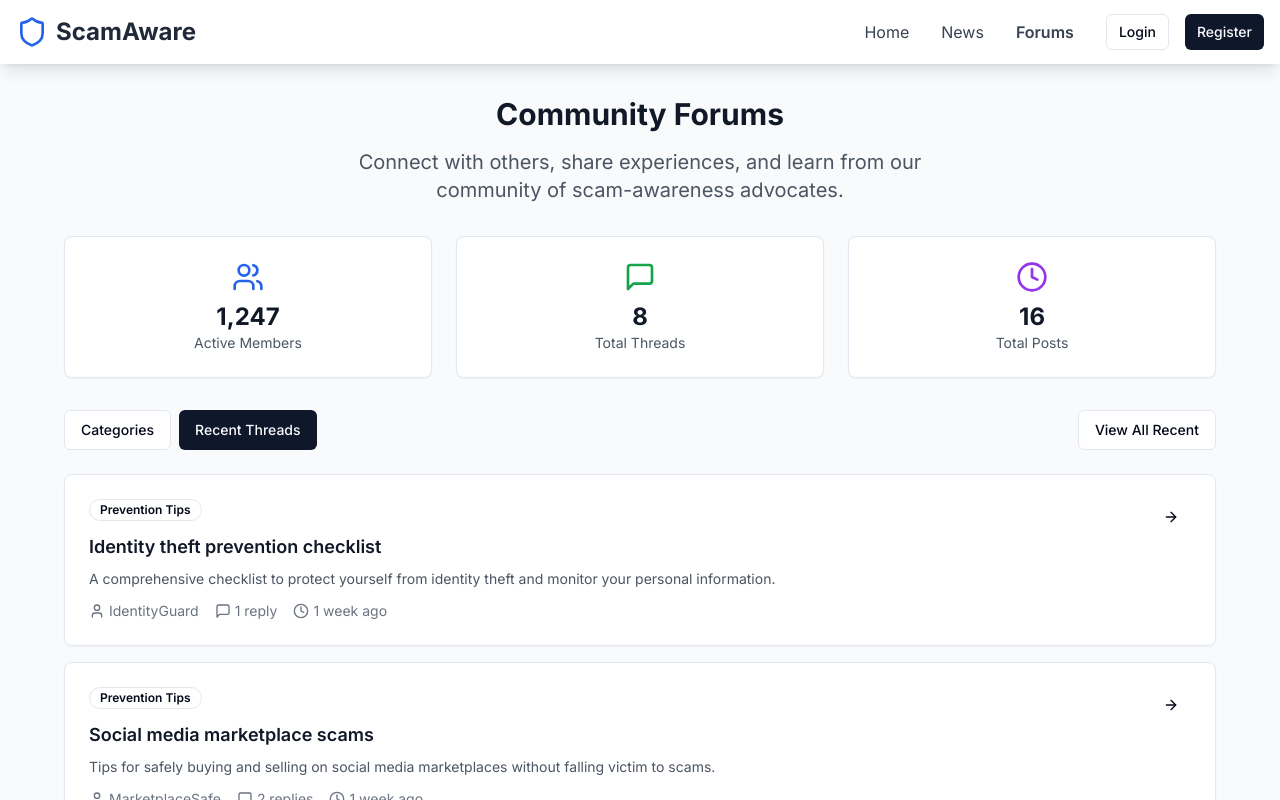
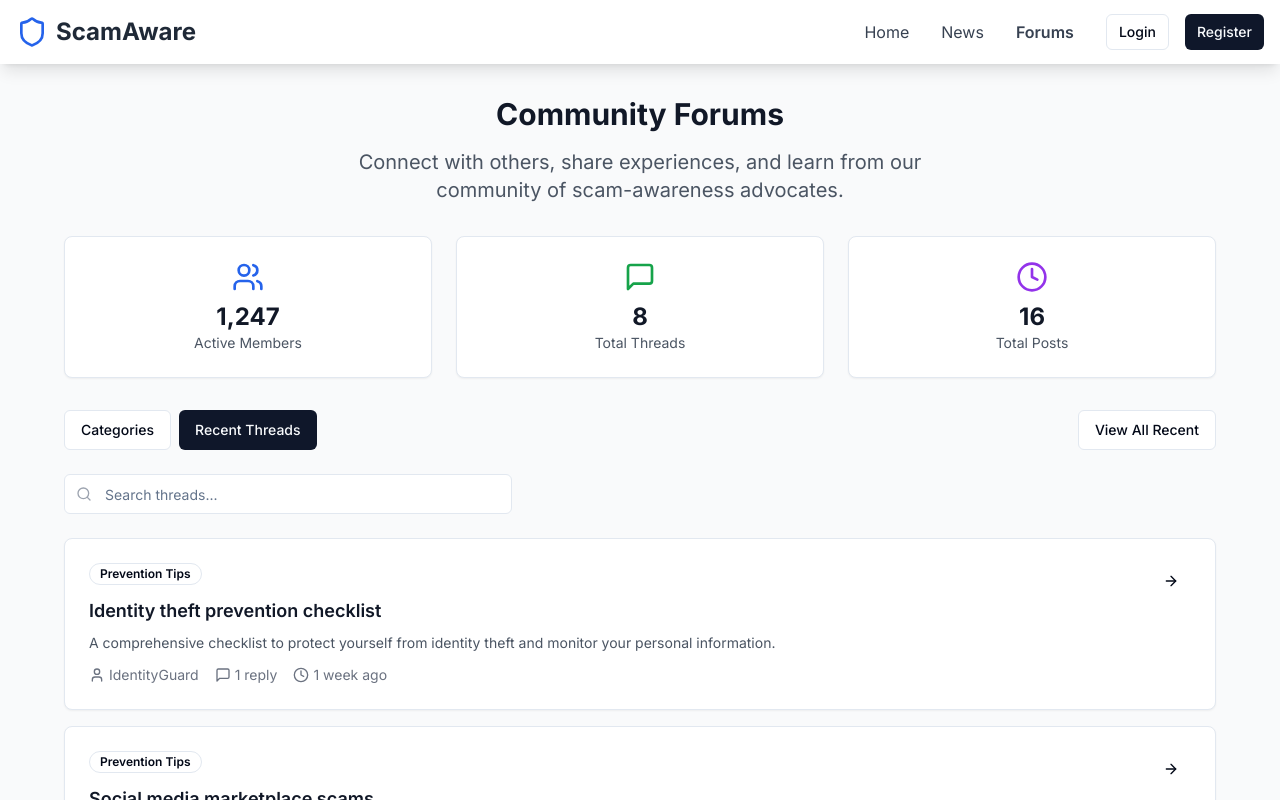
Before and after one commit to HoneyCat6/scamaware-guardian-hub, a React (Vite) app: page /forums in a window 1280 px wide. Both pictures are taken after a click on the button "Recent Threads". Shown: the top 800 px of the page. Built offline with nearby package versions, Linux system fonts and the light colour scheme.

Commit message:
Add search function to forums
Implement search functionality in the /forums page, allowing users to search for threads by keyword.

```diff
--- a/src/pages/Forums.tsx
+++ b/src/pages/Forums.tsx
@@ -1,9 +1,9 @@
-
 import { useState, useMemo } from "react";
 import { Link } from "react-router-dom";
-import { AlertCircle } from "lucide-react";
+import { AlertCircle, Search } from "lucide-react";
 import { Button } from "@/components/ui/button";
 import { Card, CardContent, CardHeader, CardTitle } from "@/components/ui/card";
+import { Input } from "@/components/ui/input";
 import Header from "@/components/Header";
 import Footer from "@/components/Footer";
 import ForumStats from "@/components/ForumStats";
@@ -58,6 +58,7 @@ const Forums = () => {
   const { user } = useAuth();
   const [activeTab, setActiveTab] = useState<'categories' | 'recent'>('categories');
   const [selectedCategory, setSelectedCategory] = useState<number | null>(null);
+  const [searchQuery, setSearchQuery] = useState("");
   const [isLoading, setIsLoading] = useState(false);
   const [error, setError] = useState<string | null>(null);
 
@@ -81,15 +82,27 @@ const Forums = () => {
   const totalThreads = categorizedThreads.length;
   const totalPosts = categorizedThreads.reduce((total, thread) => total + thread.posts.length, 0);
 
-  // Filter threads by selected category
+  // Filter threads by selected category and search query
   const allFilteredThreads = useMemo(() => {
-    return selectedCategory
+    let threads = selectedCategory
       ? categorizedThreads.filter(thread => {
           const category = updatedCategories.find(cat => cat.id === selectedCategory);
           return category && thread.category === category.name;
         })
-      : categorizedThreads.sort((a, b) => b.id - a.id); // Sort by newest first
-  }, [selectedCategory, categorizedThreads, updatedCategories]);
+      : categorizedThreads.sort((a, b) => b.id - a.id);
+
+    // Apply search filter
+    if (searchQuery.trim()) {
+      const query = searchQuery.toLowerCase();
+      threads = threads.filter(thread =>
+        thread.title.toLowerCase().includes(query) ||
+        thread.content.toLowerCase().includes(query) ||
+        thread.author.toLowerCase().includes(query)
+      );
+    }
+
+    return threads;
+  }, [selectedCategory, searchQuery, categorizedThreads, updatedCategories]);
 
   // Pagination setup
   const THREADS_PER_PAGE = 10;
@@ -117,6 +130,7 @@ const Forums = () => {
       setIsLoading(true);
       setError(null);
       setSelectedCategory(null);
+      setSearchQuery("");
       setActiveTab(tab);
       resetPagination();
       setTimeout(() => setIsLoading(false), 200);
@@ -131,6 +145,7 @@ const Forums = () => {
       setIsLoading(true);
       setError(null);
       setSelectedCategory(categoryId);
+      setSearchQuery("");
       setActiveTab('recent');
       resetPagination();
       setTimeout(() => setIsLoading(false), 300);
@@ -142,6 +157,7 @@ const Forums = () => {
 
   const handleClearCategory = () => {
     setSelectedCategory(null);
+    setSearchQuery("");
     setActiveTab('categories');
     resetPagination();
   };
@@ -225,6 +241,27 @@ const Forums = () => {
             onClearCategory={handleClearCategory}
           />
 
+          {/* Search Bar - Only show in recent threads view */}
+          {activeTab === 'recent' && (
+            <div className="mb-6">
+              <div className="relative max-w-md">
+                <Search className="absolute left-3 top-1/2 transform -translate-y-1/2 text-gray-400 w-4 h-4" />
+                <Input
+                  type="text"
+                  placeholder="Search threads..."
+                  value={searchQuery}
+                  onChange={(e) => setSearchQuery(e.target.value)}
+                  className="pl-10"
+                />
+              </div>
+              {searchQuery && (
+                <p className="text-sm text-gray-600 mt-2">
+                  Found {allFilteredThreads.length} thread{allFilteredThreads.length !== 1 ? 's' : ''} matching "{searchQuery}"
+                </p>
+              )}
+            </div>
+          )}
+
           {isLoading ? (
             <div className="text-center py-12">
               <div className="animate-spin rounded-full h-12 w-12 border-b-2 border-blue-600 mx-auto mb-4"></div>
```
